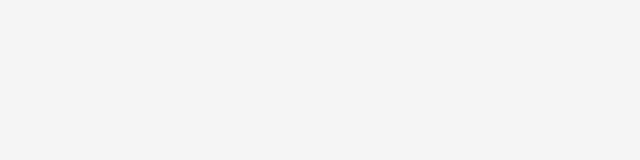
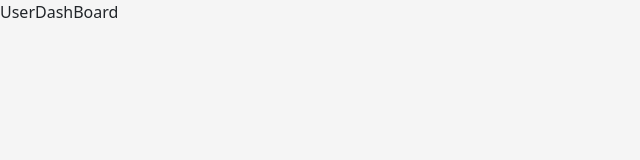
Before and after one commit to NokibulAlam/shopp.my-commerce-UI, a React (Create React App) app: page /user/dashboard in a window 1280 px wide. Before the commit this address had no page. Shown: the top 160 px of the page, without its empty margins (0-640 px from the left). Built offline with nearby package versions, Linux system fonts and the light colour scheme; sample sign-in values are in the browser's storage; a web font is replaced by a local one.

Commit message:
USER's Protected Routing Added

```diff
--- /dev/null
+++ b/src/Auth/PrivateRoute.js
@@ -0,0 +1,18 @@
+import React from 'react'
+import {Route, Navigate, Routes, Outlet} from 'react-router-dom'
+
+// Import API
+import {isAuthenticate} from './index';
+
+const PrivateRoute = ({component, path, children, ...rest}) => {
+
+    return isAuthenticate() ? <Outlet /> : <Navigate to={{ pathname: "/signin" }} />;
+
+    // if(isAuthenticate()){
+    //     return <Route exact path={path} element={component}/>
+    // }else{
+    //     return <Navigate to={{ pathname: "/signin" }} />
+    // }
+}
+
+export default PrivateRoute;
--- a/src/Routes.js
+++ b/src/Routes.js
@@ -6,6 +6,10 @@ import Signup from "./User/Signup";
 import Signin from "./User/Signin";
 import Home from './Core/Home/Home';
 import ProductPage from './Core/ProductPage/ProductPage';
+import UserDashBoard from './User/UserDashBoard';
+
+// Import Protected Routing
+import PrivateRoute from './Auth/PrivateRoute';
 
 function Router() {
   return (
@@ -15,6 +19,11 @@ function Router() {
             <Route path={'/signin'} element={<Signin />}/>
             <Route path={'/signup'} element={<Signup />}/>
             <Route path={'/product/:productId'} element={<ProductPage />}/>
+            <Route exact path={'/user/dashboard'} element={<PrivateRoute />}>
+              <Route exact path={'/user/dashboard'} element={<UserDashBoard />}/>
+            </Route>
+
+            {/* <PrivateRoute path="/user/dashboard/"  element={UserDashBoard}/> */}
         </Routes>
     </BrowserRouter>
   )
--- /dev/null
+++ b/src/User/UserDashBoard.js
@@ -0,0 +1,9 @@
+import React from 'react'
+
+const UserDashBoard = () => {
+  return (
+    <div>UserDashBoard</div>
+  )
+}
+
+export default UserDashBoard;
```
